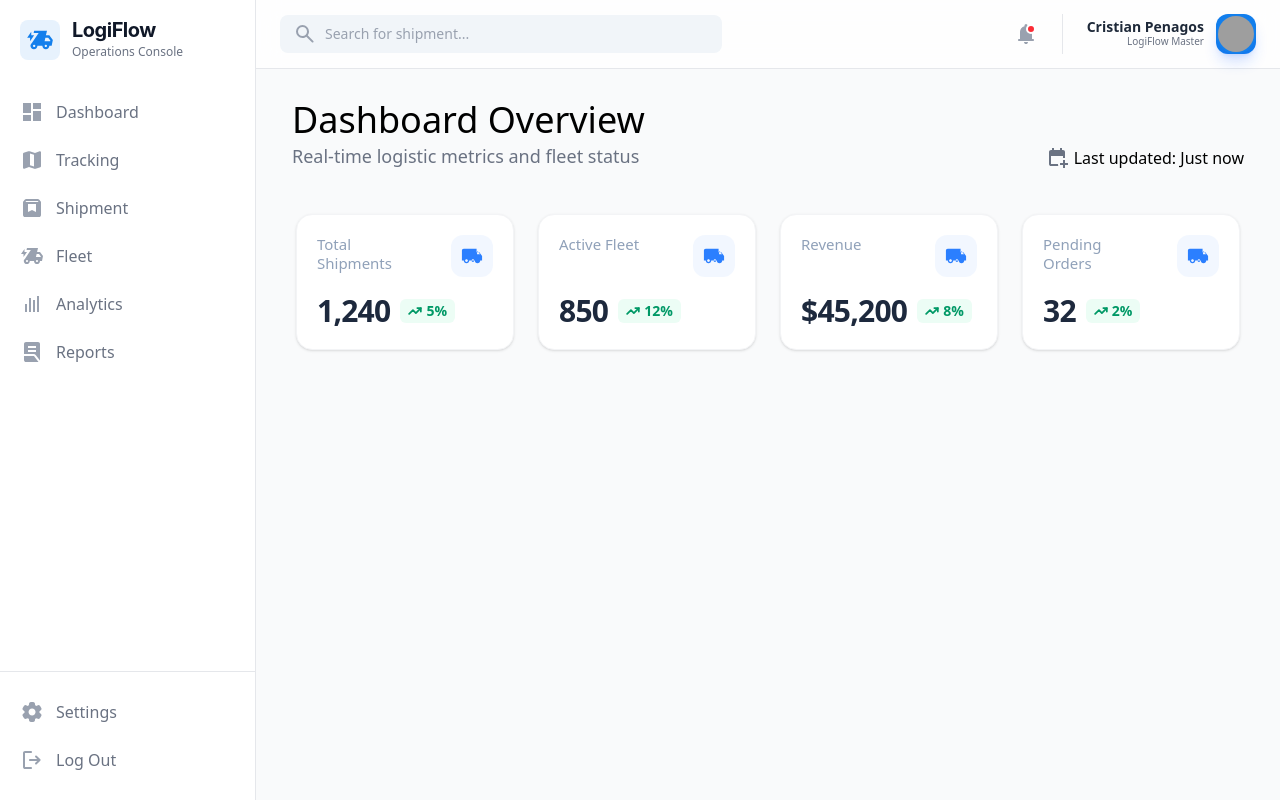
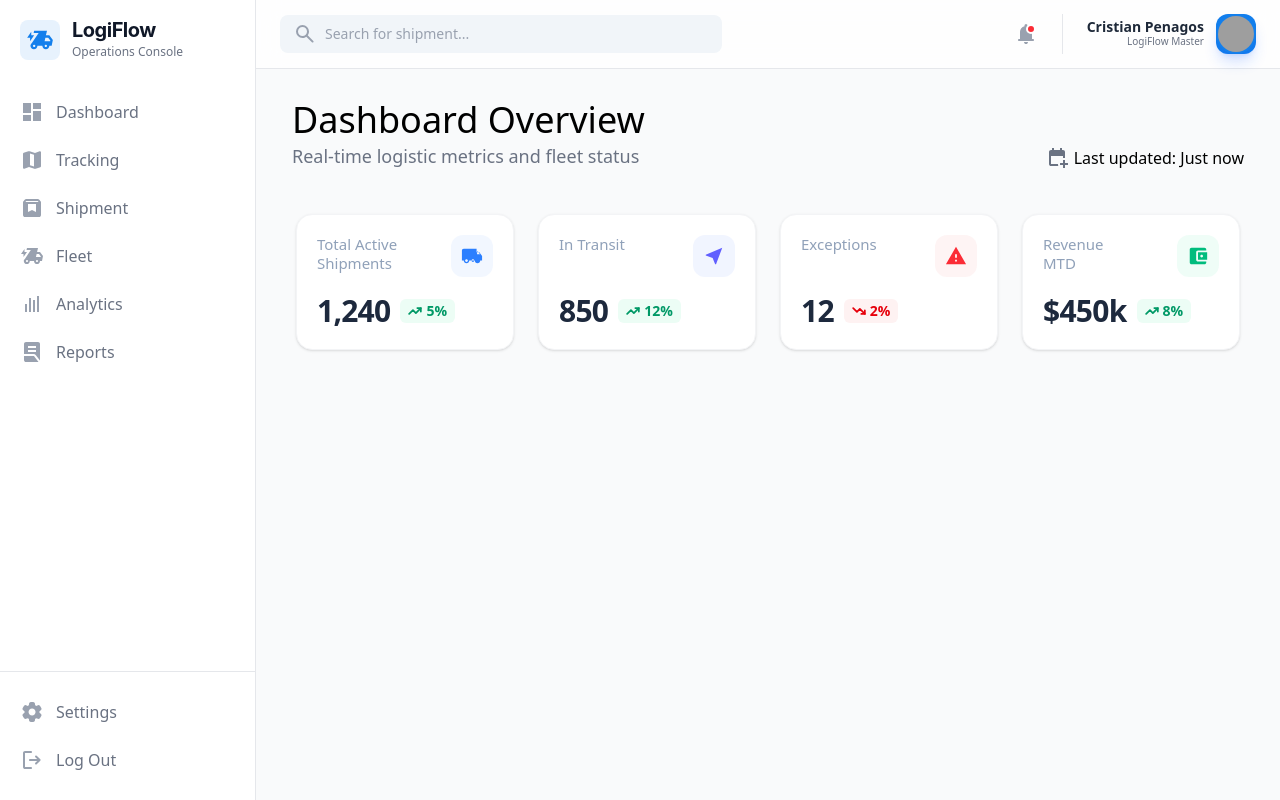
Before and after one commit to xXCpFireXx/LogiFlow-Frontend, an Angular app: page / in a window 1280 px wide. Built offline with nearby package versions, Linux system fonts and the light colour scheme; grey boxes are pictures that could not be loaded.

Commit message:
update cards

```diff
--- a/src/app/components/card-dashboard/card-dashboard.html
+++ b/src/app/components/card-dashboard/card-dashboard.html
@@ -7,10 +7,29 @@
                     {{titulo()}}
                 </h4>
             </div>
-            <div class="p-2.5 bg-blue-50/80 rounded-xl text-blue-500">
+            <div [class]="'p-2.5 rounded-xl ' + (isNegative() ? 'bg-red-50/80 text-red-500' :
+                          icon() === 'transit' ? 'bg-indigo-50/80 text-indigo-500' :
+                          icon() === 'revenue' ? 'bg-emerald-50/80 text-emerald-500' :
+                          'bg-blue-50/80 text-blue-500')">
+                @if (icon() === 'shipment') {
                 <svg xmlns="http://www.w3.org/2000/svg" width="22" height="22" viewBox="0 0 24 24" fill="currentColor">
-                    <path d="M20 8h-3V4H3c-1.1 0-2 .9-2 2v11h2c0 1.66 1.34 3 3 3s3-1.34 3-3h6c0 1.66 1.34 3 3 3s3-1.34 3-3h2v-5l-3-4zM6 18.5c-.83 0-1.5-.67-1.5-1.5s.67-1.5 1.5-1.5 1.5.67 1.5 1.5-.67 1.5-1.5 1.5zm12.5-11.5l2.25 3h-3.25V7h1zm-5.5 11.5c-.83 0-1.5-.67-1.5-1.5s.67-1.5 1.5-1.5 1.5.67 1.5 1.5-.67 1.5-1.5 1.5z"/>
+                    <path
+                        d="M20 8h-3V4H3c-1.1 0-2 .9-2 2v11h2c0 1.66 1.34 3 3 3s3-1.34 3-3h6c0 1.66 1.34 3 3 3s3-1.34 3-3h2v-5l-3-4zM6 18.5c-.83 0-1.5-.67-1.5-1.5s.67-1.5 1.5-1.5 1.5.67 1.5 1.5-.67 1.5-1.5 1.5zm12.5-11.5l2.25 3h-3.25V7h1zm-5.5 11.5c-.83 0-1.5-.67-1.5-1.5s.67-1.5 1.5-1.5 1.5.67 1.5 1.5-.67 1.5-1.5 1.5z" />
                 </svg>
+                } @else if (icon() === 'transit') {
+                <svg xmlns="http://www.w3.org/2000/svg" width="22" height="22" viewBox="0 0 24 24" fill="currentColor">
+                    <path d="M21 3L3 10.53v.98l7.51 2.73L13.24 21h.98L21 3z" />
+                </svg>
+                } @else if (icon() === 'exception') {
+                <svg xmlns="http://www.w3.org/2000/svg" width="22" height="22" viewBox="0 0 24 24" fill="currentColor">
+                    <path d="M1 21h22L12 2L1 21zm12-3h-2v-2h2v2zm0-4h-2v-4h2v4z" />
+                </svg>
+                } @else if (icon() === 'revenue') {
+                <svg xmlns="http://www.w3.org/2000/svg" width="22" height="22" viewBox="0 0 24 24" fill="currentColor">
+                    <path
+                        d="M21 18v1c0 1.1-.9 2-2 2H5c-1.11 0-2-.9-2-2V5c0-1.1.89-2 2-2h14c1.1 0 2 .9 2 2v1h-9c-1.11 0-2 .9-2 2v8c0 1.1.89 2 2 2h9zm-9-2h10V8H12v8zm4-2.5c-.83 0-1.5-.67-1.5-1.5s.67-1.5 1.5-1.5 1.5.67 1.5 1.5-.67 1.5-1.5 1.5z" />
+                </svg>
+                }
             </div>
         </div>
 
@@ -18,11 +37,21 @@
             <h2 class="text-3xl font-bold text-slate-800 tracking-tight">
                 {{valor()}}
             </h2>
-            <div class="inline-flex items-center gap-1 px-2 py-0.5 bg-emerald-50 text-emerald-600 rounded-md font-bold text-sm">
-                <svg xmlns="http://www.w3.org/2000/svg" width="14" height="14" viewBox="0 0 24 24" fill="none" stroke="currentColor" stroke-width="3" stroke-linecap="round" stroke-linejoin="round">
+            <div [class]="'inline-flex items-center gap-1 px-2 py-0.5 rounded-md font-bold text-sm ' +
+                          (isNegative() ? 'bg-red-50 text-red-600' : 'bg-emerald-50 text-emerald-600')">
+                @if (isNegative()) {
+                <svg xmlns="http://www.w3.org/2000/svg" width="14" height="14" viewBox="0 0 24 24" fill="none"
+                    stroke="currentColor" stroke-width="3" stroke-linecap="round" stroke-linejoin="round">
+                    <polyline points="22 17 13.5 8.5 8.5 13.5 2 7"></polyline>
+                    <polyline points="16 17 22 17 22 11"></polyline>
+                </svg>
+                } @else {
+                <svg xmlns="http://www.w3.org/2000/svg" width="14" height="14" viewBox="0 0 24 24" fill="none"
+                    stroke="currentColor" stroke-width="3" stroke-linecap="round" stroke-linejoin="round">
                     <polyline points="22 7 13.5 15.5 8.5 10.5 2 17"></polyline>
                     <polyline points="16 7 22 7 22 13"></polyline>
                 </svg>
+                }
                 <span>{{porcentaje()}}%</span>
             </div>
         </div>
--- a/src/app/components/card-dashboard/card-dashboard.ts
+++ b/src/app/components/card-dashboard/card-dashboard.ts
@@ -7,9 +7,9 @@ import { Component, input } from '@angular/core';
   styleUrl: './card-dashboard.css',
 })
 export class CardDashboard {
-  titulo = input<string>();
+titulo = input<string>();
   valor = input<string>();
-
   porcentaje = input<string>();
-
+  icon = input<string>();
+  isNegative = input<boolean>(false);
 }
--- a/src/app/pages/dashboard/dashboard.html
+++ b/src/app/pages/dashboard/dashboard.html
@@ -32,7 +32,9 @@
       <app-card-dashboard
         [titulo]="item.titulo"
         [valor]="item.valor"
-        [porcentaje]="item.porcentaje">
+        [porcentaje]="item.porcentaje"
+        [icon]="item.icon"
+        [isNegative]="item.isNegative ?? false">
       </app-card-dashboard>
     }
   </div>
--- a/src/app/pages/dashboard/dashboard.ts
+++ b/src/app/pages/dashboard/dashboard.ts
@@ -4,7 +4,9 @@ import { CardDashboard } from '../../components/card-dashboard/card-dashboard';
 type Card = {
   titulo : string,
   valor : string,
-  porcentaje : string
+  porcentaje : string,
+  icon: string,
+  isNegative?: boolean
 }
 
 @Component({
@@ -14,11 +16,31 @@ type Card = {
   styleUrl: './dashboard.css',
 })
 export class Dashboard {
- cards = <Card[]>([
-    { titulo: 'Total Shipments', valor: '1,240', porcentaje: '5' },
-    { titulo: 'Active Fleet', valor: '850', porcentaje: '12' },
-    { titulo: 'Revenue', valor: '$45,200', porcentaje: '8' },
-    { titulo: 'Pending Orders', valor: '32', porcentaje: '2' }
+  cards = <Card[]>([
+    {
+      titulo: 'Total Active Shipments',
+      valor: '1,240',
+      porcentaje: '5',
+      icon: 'shipment'
+    },
+    {
+      titulo: 'In Transit',
+      valor: '850',
+      porcentaje: '12',
+      icon: 'transit'
+    },
+    {
+      titulo: 'Exceptions',
+      valor: '12',
+      porcentaje: '2',
+      icon: 'exception',
+      isNegative: true
+    },
+    {
+      titulo: 'Revenue MTD',
+      valor: '$450k',
+      porcentaje: '8',
+      icon: 'revenue'
+    }
   ])
-
 }
```
